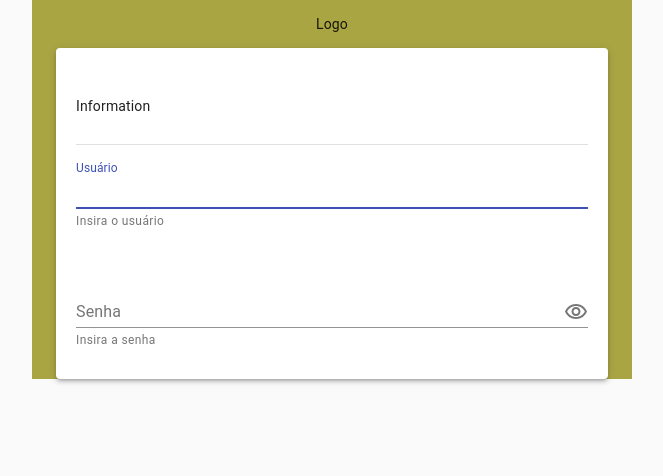
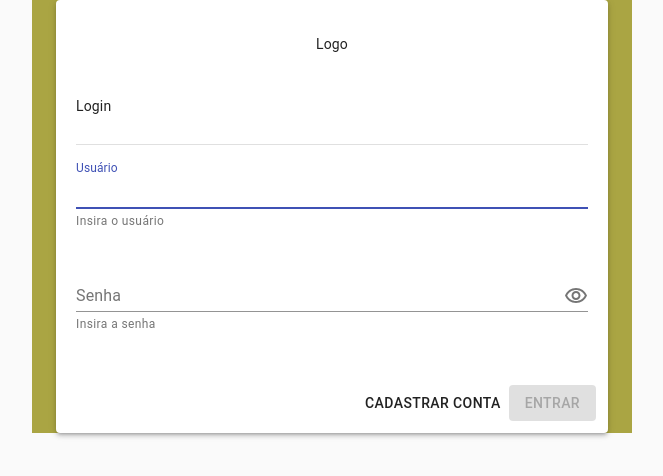
Before and after one commit to LeonardoBurrone/cashback-boticario, a React (Create React App) app: page / in a window 1280 px wide. Shown: the top 476 px of the page, without its empty margins (308-971 px from the left). Built offline with nearby package versions, Linux system fonts and the light colour scheme.

Commit message:
Create buttons

```diff
--- /dev/null
+++ b/src/Pages/Login/Footer/index.tsx
@@ -0,0 +1,29 @@
+import { Button, Grid } from '@material-ui/core';
+import React from 'react';
+
+import { CBContainer, CBGrid, CBLink } from './styles';
+
+type Props = {
+  password: string;
+  signIn: () => void;
+  username: string;
+};
+
+const Footer: React.FunctionComponent<Props> = (props: Props) => {
+  return (
+    <CBContainer>
+      <CBGrid>
+        <Grid container alignItems={'center'} justify={'flex-end'} spacing={3}>
+          <CBLink to={'/sign-up'}>
+            <Button variant={'text'}>Cadastrar conta</Button>
+          </CBLink>
+          <Button onClick={props.signIn} variant={'contained'} disabled={!props.password || !props.username}>
+            Entrar
+          </Button>
+        </Grid>
+      </CBGrid>
+    </CBContainer>
+  );
+};
+
+export default Footer;
--- /dev/null
+++ b/src/Pages/Login/Footer/styles.tsx
@@ -0,0 +1,26 @@
+import { Link } from 'react-router-dom';
+import styled from 'styled-components';
+
+const CBContainer = styled('div')`
+  && {
+    display: flex;
+    flex-direction: column;
+    margin: 30px -20px -20px -20px;
+  }
+`;
+
+const CBGrid = styled('div')`
+  && {
+    display: flex;
+    justify-content: flex-end;
+    padding: 24px 24px;
+  }
+`;
+
+const CBLink = styled(Link)`
+  && {
+    text-decoration: none;
+  }
+`;
+
+export { CBContainer, CBGrid, CBLink };
--- a/src/Pages/Login/Information/index.tsx
+++ b/src/Pages/Login/Information/index.tsx
@@ -1,7 +1,7 @@
-import { Grid, Divider } from '@material-ui/core';
+import { Grid } from '@material-ui/core';
 import React, { useState } from 'react';
 
-import { CBContainer, CBTextField, Title } from './styles';
+import { CBTextField } from './styles';
 
 import ToggleVisibility from '../../../Components/ToggleVisibility';
 
@@ -21,12 +21,7 @@ const Information: React.FunctionComponent<Props> = (props: Props) => {
   };
 
   return (
-    <CBContainer elevation={3}>
-      <Title>
-        <p>Information</p>
-      </Title>
-      <Divider />
-      <Grid container spacing={3}>
+    <Grid container spacing={1}>
       <Grid item xs={12}>
         <CBTextField
           autoFocus
@@ -54,7 +49,6 @@ const Information: React.FunctionComponent<Props> = (props: Props) => {
         />
       </Grid>
     </Grid>
-    </CBContainer>
   );
 };
 
--- a/src/Pages/Login/Information/styles.tsx
+++ b/src/Pages/Login/Information/styles.tsx
@@ -1,17 +1,5 @@
-import { Paper, TextField } from '@material-ui/core';
+import { TextField } from '@material-ui/core';
 import styled from 'styled-components';
-
-const CBContainer = styled(Paper)`
-  && {
-    padding: 20px;
-    &.center {
-      display: flex;
-      flex-direction: column;
-      justify-content: center;
-      align-items: center;
-    }
-  }
-`;
 
 const CBTextField = styled(TextField)`
   && {
@@ -19,10 +7,4 @@ const CBTextField = styled(TextField)`
   }
 `;
 
-const Title = styled.p`
-  align-items: flex-start;
-  display: flex;
-  flex-flow: column;
-`;
-
-export { CBContainer, CBTextField, Title };
+export { CBTextField };
--- a/src/Pages/Login/index.tsx
+++ b/src/Pages/Login/index.tsx
@@ -1,7 +1,9 @@
+import { Divider } from '@material-ui/core';
 import React, { useState } from 'react';
 
+import Footer from './Footer';
 import Information from './Information';
-import { CBContainer, Logo } from './styles';
+import { CBContainer, CBContent, Logo, Title } from './styles';
 
 // TODO: colocar Logo
 
@@ -24,11 +26,20 @@ const Login: React.FunctionComponent = () => {
     }
   };
 
+  const signIn = () => {
+    // TODO: fazer
+  };
+
   return (
     <CBContainer maxWidth="sm">
+      <CBContent elevation={3}>
         <Logo>
           <p>Logo</p>
         </Logo>
+        <Title>
+          <p>Login</p>
+        </Title>
+        <Divider />
         <Information
           changeValue={changeValue}
           password={password}
@@ -36,6 +47,8 @@ const Login: React.FunctionComponent = () => {
           username={username}
           usernameError={usernameError}
         />
+        <Footer password={password} signIn={signIn} username={username} />
+      </CBContent>
     </CBContainer>
   );
 };
--- a/src/Pages/Login/styles.tsx
+++ b/src/Pages/Login/styles.tsx
@@ -1,4 +1,4 @@
-import { Container } from '@material-ui/core';
+import { Container, Paper } from '@material-ui/core';
 import styled from 'styled-components';
 
 const CBContainer = styled(Container)`
@@ -9,10 +9,32 @@ const CBContainer = styled(Container)`
   }
 `;
 
-const Logo = styled.div`
-  align-items: center;
-  display: flex;
-  flex-flow: column;
+const CBContent = styled(Paper)`
+  && {
+    padding: 20px;
+    &.center {
+      display: flex;
+      flex-direction: column;
+      justify-content: center;
+      align-items: center;
+    }
+  }
 `;
 
-export { CBContainer, Logo };
+const Logo = styled('div')`
+  && {
+    align-items: center;
+    display: flex;
+    flex-flow: column;
+  }
+`;
+
+const Title = styled('p')`
+  && {
+    align-items: flex-start;
+    display: flex;
+    flex-flow: column;
+  }
+`;
+
+export { CBContainer, CBContent, Logo, Title };
```
Lines whose indentation alone changed are shown as unchanged.
